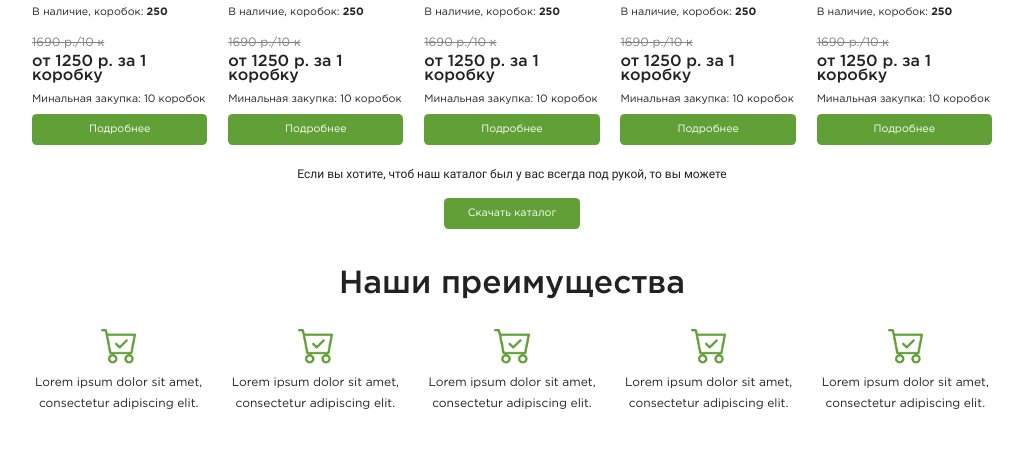
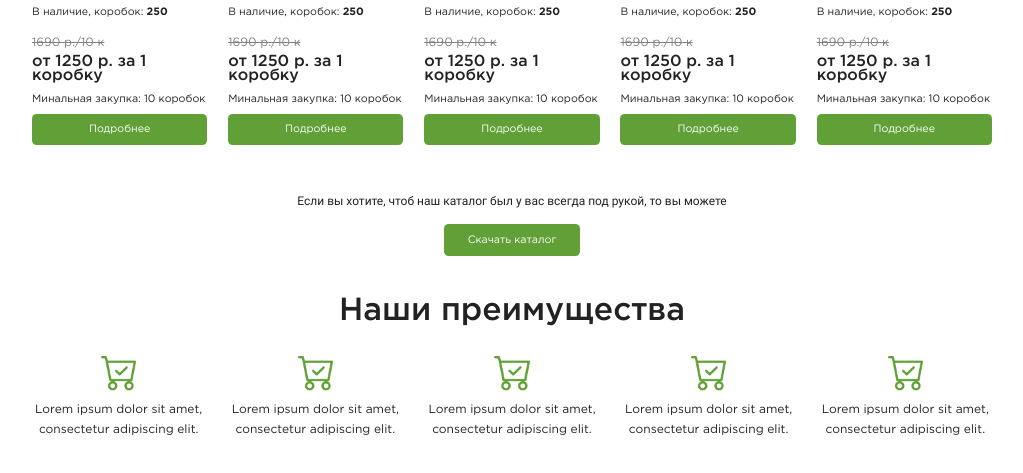
Before and after one commit to TraveWEB/dima_new, a website: page index.html in a window 1280 px wide. Shown: the part 1133-1606 px from the top of the page, without its empty margins (128-1151 px from the left). Before the commit the page ends 1547 px from the top, so only its background shows below. Drawn offline with nearby package versions, Linux system fonts and the light colour scheme.

Commit message:
commit_4

```diff
--- a/scss/style.scss
+++ b/scss/style.scss
@@ -812,7 +812,7 @@ main {
       display: flex;
       flex-direction: column;
       align-items: center;
-      margin-top: 80px;
+      margin-top: 120px;
 
       .popular-footer-p {
         font-size: 18px;
@@ -1243,7 +1243,7 @@ main {
       display: flex;
       flex-direction: column;
       align-items: center;
-      margin-top: 4.167vw;
+      margin-top: 6.250vw;
 
       .popular-footer-p {
         font-size: 0.938vw;
@@ -1271,7 +1271,7 @@ main {
 
 
 .advantages {
-  margin: 3.125vw 0 0 0;
+  margin: 3.125vw 0 3.125vw 0;
 
   .wrapper {
     display: flex;
```
Also changed, not shown: css/style.css, 1 other file.
